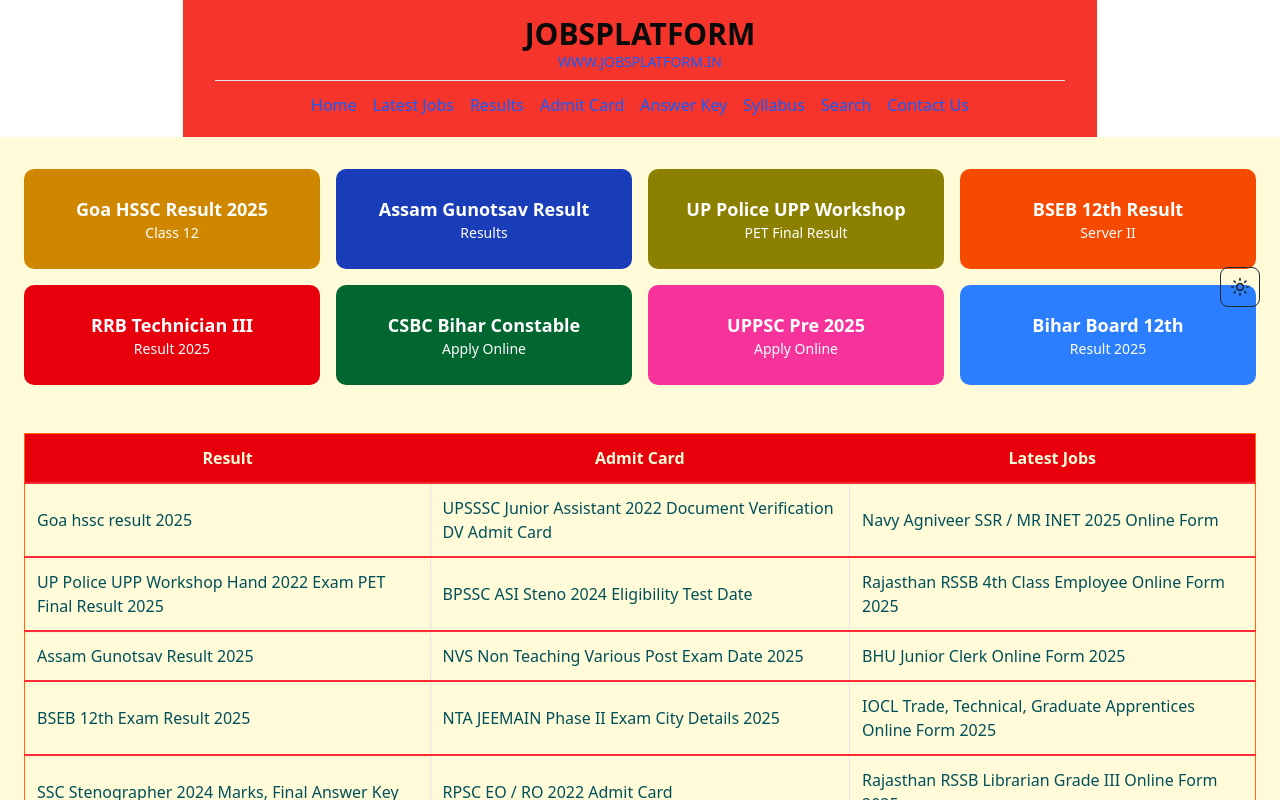
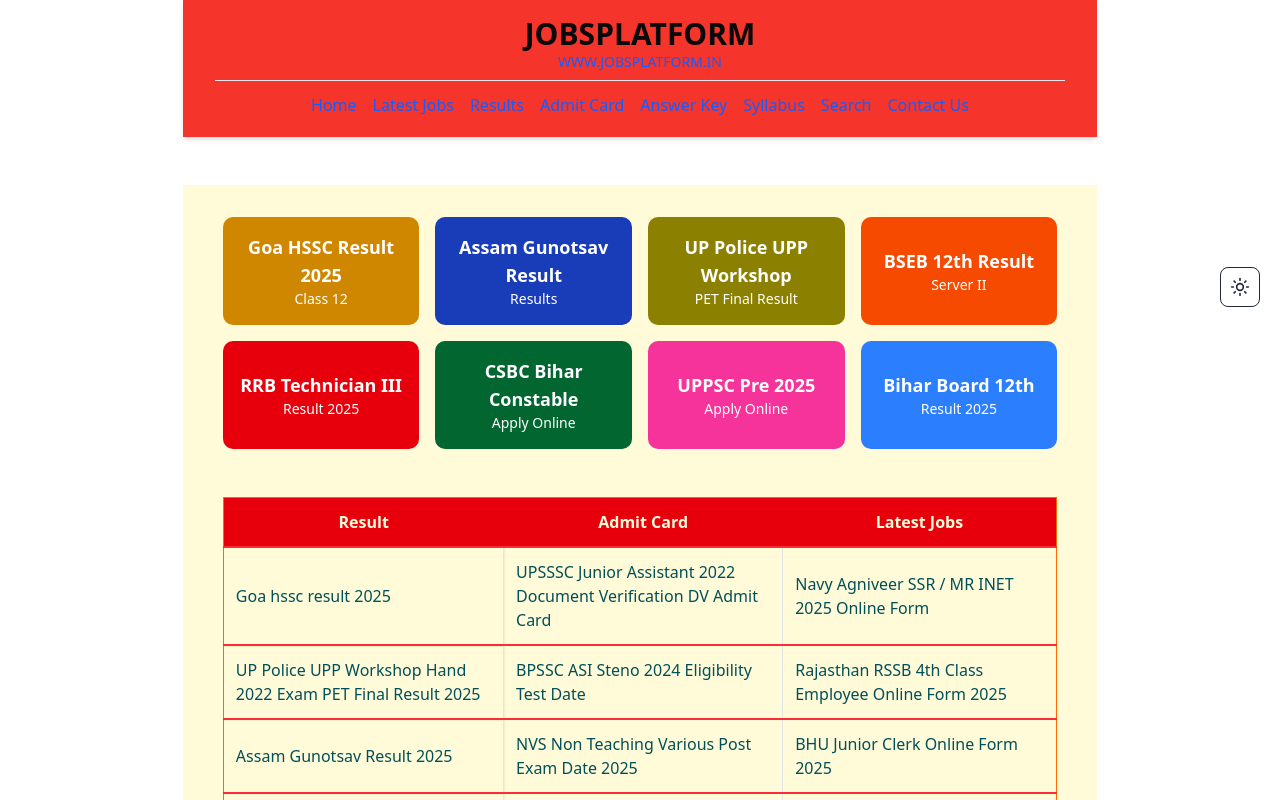
Before and after one commit to CoderSantosh1/TestRepo, a Next.js app: page / in a window 1280 px wide. Shown: the top 800 px of the page. Built offline with nearby package versions, Linux system fonts and the light colour scheme.

Commit message:
change home page

```diff
--- a/src/app/pages/Home.tsx
+++ b/src/app/pages/Home.tsx
@@ -45,7 +45,7 @@ export default function Home() {
   return (
     <>
       <Header />
-      <main className="bg-[#FFFBD9] min-h-screen flex items-center justify-center">
+      <main className="flex flex-col items-center justify-center bg-[#FFFBD9] mt-12 w-10/14 max-w-7xl mx-auto px-4">
         <div className="max-w-7xl mx-auto px-4 sm:px-6 py-8 space-y-12 ">
           <div className="grid grid-cols-1 sm:grid-cols-2 md:grid-cols-3 lg:grid-cols-4 gap-4">
           <a href="/results/goa-hssc-result" className="bg-yellow-600 text-white p-3 md:p-4 rounded-lg text-center hover:bg-yellow-700 transition-colors flex items-center justify-center min-h-[100px]">
```
